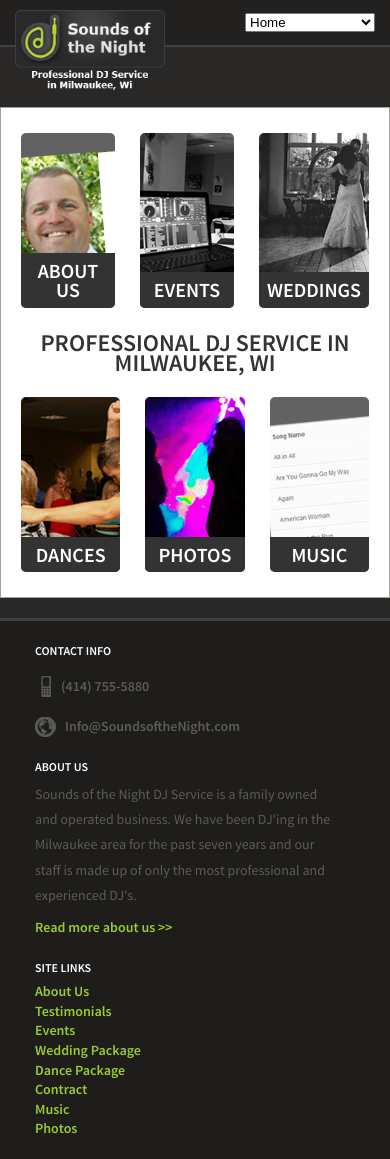
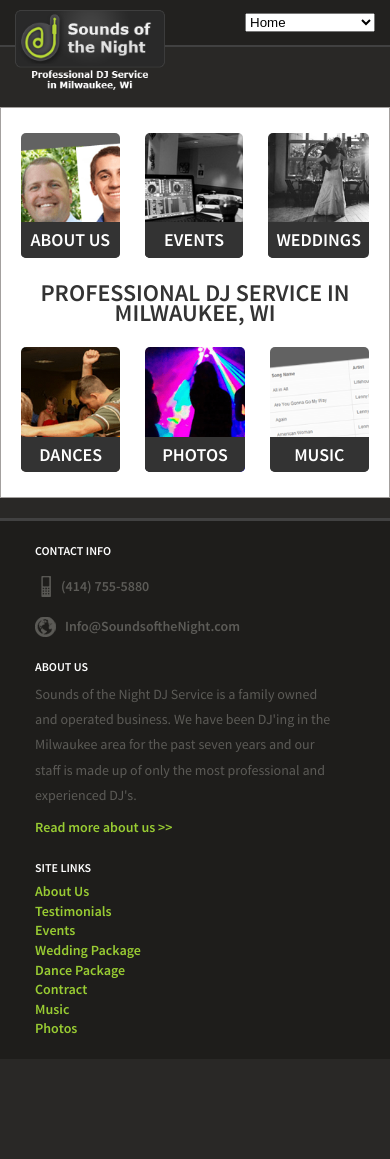
Before and after one commit to Chrisgozd/SoundsoftheNight, a Jekyll site: the page built from index.html, in a window 390 px wide. Built offline with Jekyll 4.4.1, drawn with Linux system fonts in a browser that asks for light colours; after the commit the page ends 1059 px from its top, so only the background shows below that.

Commit message:
Mobile sizes

```diff
--- a/_sass/_base.scss
+++ b/_sass/_base.scss
@@ -160,6 +160,10 @@
                     border-radius: 5px;
                     justify-content: flex-end;
                     flex-direction: column;
+                    background-size: cover;
+                    @include media-query($on-small) {
+                        height: 125px;
+                    }
                     &:first-child {
                         margin-right: 25px;
                     }
@@ -176,6 +180,9 @@
                         color: white;
                         text-align: center;
                         text-transform: uppercase;
+                        @include media-query($on-small) {
+                            font-size: 18px;
+                        }
                     }
                 }
             }
```
